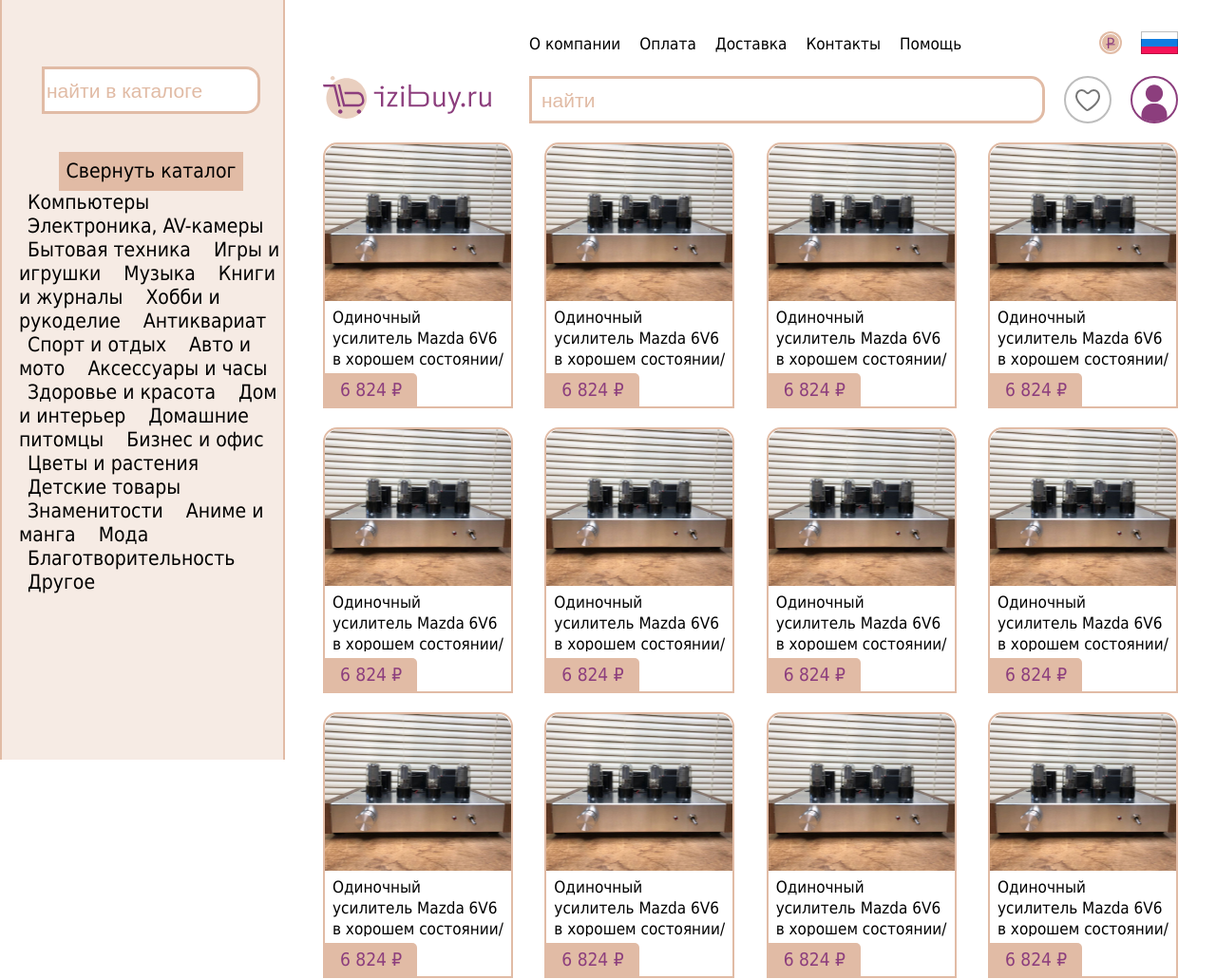
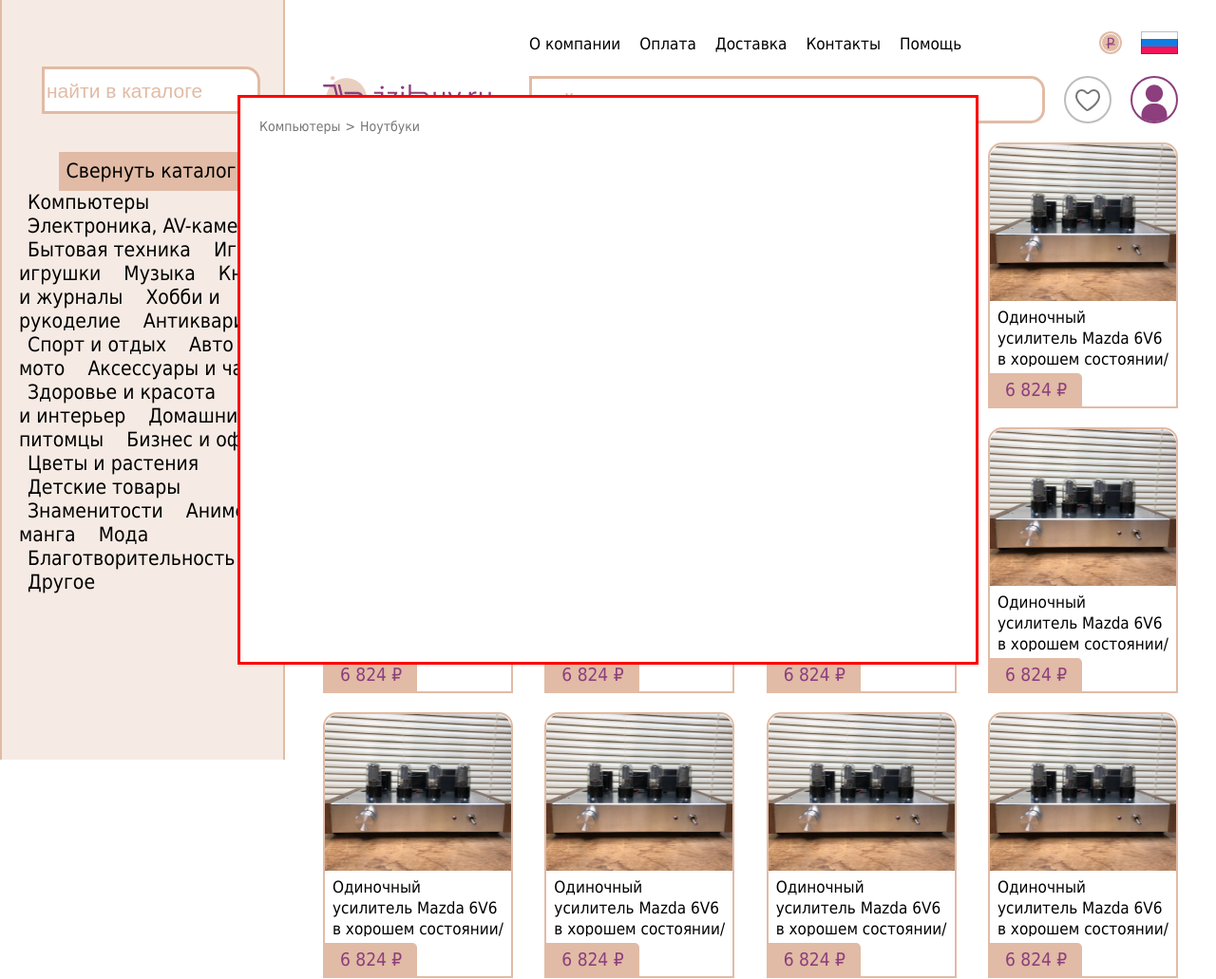
Before and after one commit to ioanlee/izibuy.jp, a PHP site: page / in a window 1280 px wide. Shown: the top 1031 px of the page at 95% size. Run offline with PHP 8.4, Linux system fonts and the light colour scheme.

Commit message:
added preview element, pagination styles

```diff
--- a/elements/item.html
+++ b/elements/item.html
@@ -1,3 +1,12 @@
 <div class="item-image"><img src="" alt=""><div class="item-preview-button" onclick="openPreview()"></div></div>
 <p class="item-description">Одиночный усилитель Mazda 6V6 в хорошем состоянии/Одиночный усилитель Mazda 6V6 в хорошем состоянии</p>
 <span class="item-price">6 824</span>
+<div class="preview">
+    <div class="preview-card">
+        <div class="pagination">
+            <a href="#">Компьютеры</a>
+            <a href="#">Ноутбуки</a>
+        </div>
+    </div>
+    <div class="overlay"></div>
+</div>
--- a/scripts/index.js
+++ b/scripts/index.js
@@ -2,8 +2,13 @@ function elementLoader() {
     $('.item').load('../elements/item.html');
     $('header').load('../elements/header.html');
     $('.sidebar').load('../elements/sidebar.html');
+    $('.preview').load('../elements/preview.html');
 }
 
 $(function() {
     elementLoader();
 });
+
+function openPreview() {
+    // $(#show).style="display: block;"
+}
--- a/styles/elements/_colors.sass
+++ b/styles/elements/_colors.sass
@@ -1,5 +1,6 @@
 $brown: #E1BBA5
 $lightbrown: #f6ebe4
 $grey: #BDBDBD
+$darkgrey: #757575
 $purple: #8C3E7D
 $blue: #2E6E9F
--- a/styles/elements/_item.sass
+++ b/styles/elements/_item.sass
@@ -32,6 +32,7 @@
             background-size: 100%
 
         .item-preview-button
+            // border: solid red
             position: absolute
             bottom: 5px
             right: 5px
@@ -62,17 +63,3 @@
 
         &::after
             content: ' ₽'
-
-    .item-preview
-        width: 100px//780px
-        height: 100px//600px
-        // display: none
-        opacity: 0
-        position: absolute
-        background-color: red
-        transition: .3s
-
-    &:hover .item-preview
-        display: block
-        opacity: 1
-        z-index: 10
--- /dev/null
+++ b/styles/elements/_pagination.sass
@@ -0,0 +1,15 @@
+.pagination
+    display: flex
+
+    a
+        color: $darkgrey
+        font-size: 14px
+        line-height: 150%
+        text-decoration: none
+
+        &:hover
+            color: black
+
+        &:not(:last-of-type)::after
+            content: ">"
+            margin: 0 5px
--- /dev/null
+++ b/styles/elements/_preview.sass
@@ -0,0 +1,33 @@
+.preview
+
+    .preview-card
+        padding: 20px
+        border: solid red
+        position: fixed
+        left: 50%
+        top: 50%
+        transform: translate3d(-50%,-50%,0)
+        z-index: 10
+        width: 780px
+        height: 600px
+        background-color: white
+//     position: fixed
+    // left: 0
+    // top: 0        // transform: translate3d(-50%,-50%,0)
+    // width: 100%
+    // height: 100%
+    // border: solid red
+
+    // .overlay
+    //     background-color: #000000
+    //     opacity: .1
+//     // display: none
+//     opacity: 0
+//     position: absolute
+//     background-color: red
+//     transition: .3s
+
+// &:hover .item-preview
+//     display: block
+//     opacity: 1
+//     z-index: 10
--- a/styles/style.css
+++ b/styles/style.css
@@ -383,20 +383,40 @@ header div div .profile:hover, header div div .favorite:hover {
   content: ' ₽';
 }
 
-.item .item-preview {
-  width: 100px;
-  height: 100px;
-  opacity: 0;
-  position: absolute;
-  background-color: red;
-  -webkit-transition: .3s;
-  transition: .3s;
+.preview .preview-card {
+  padding: 20px;
+  border: solid red;
+  position: fixed;
+  left: 50%;
+  top: 50%;
+  -webkit-transform: translate3d(-50%, -50%, 0);
+          transform: translate3d(-50%, -50%, 0);
+  z-index: 10;
+  width: 780px;
+  height: 600px;
+  background-color: white;
 }
 
-.item:hover .item-preview {
-  display: block;
-  opacity: 1;
-  z-index: 10;
+.pagination {
+  display: -webkit-box;
+  display: -ms-flexbox;
+  display: flex;
+}
+
+.pagination a {
+  color: #757575;
+  font-size: 14px;
+  line-height: 150%;
+  text-decoration: none;
+}
+
+.pagination a:hover {
+  color: black;
+}
+
+.pagination a:not(:last-of-type)::after {
+  content: ">";
+  margin: 0 5px;
 }
 
 html {
--- a/styles/style.sass
+++ b/styles/style.sass
@@ -3,6 +3,8 @@
 @import elements/_header
 @import elements/_sidebar
 @import elements/_item
+@import elements/_preview
+@import elements/_pagination
 
 @import pages/_catalog
 @import pages/_item
```
Also changed, not shown: elements/preview.html (added).
